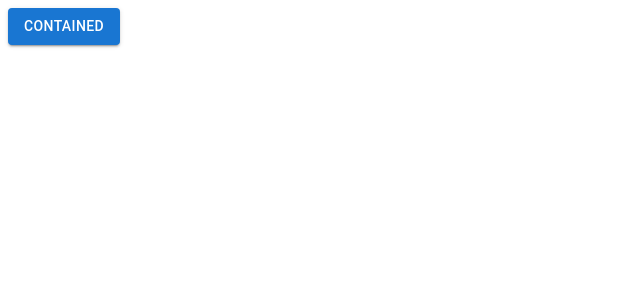
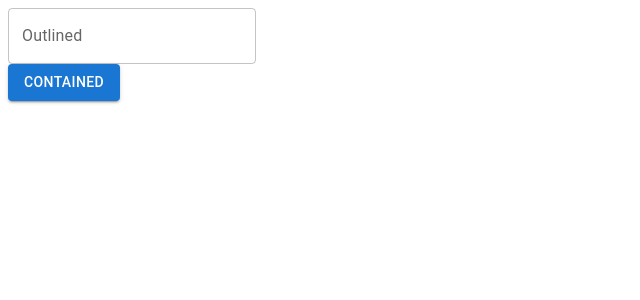
Before and after one commit to JoshuaJonesTS/material-ui-practice-for-TS, a React (Create React App) app: page / in a window 1280 px wide. Shown: the top 300 px of the page, without its empty margins (0-640 px from the left). Built offline with nearby package versions, Linux system fonts and the light colour scheme.

Commit message:
Import text field

```diff
--- a/src/App.js
+++ b/src/App.js
@@ -1,8 +1,10 @@
 import MainButton from "./blocks/Button/MainButton";
+import MainTextField from "./blocks/TextField/MainTextField";
 
 function App() {
   return (
     <div className="App">
+      <MainTextField></MainTextField>
       <MainButton></MainButton>
     </div>
   );
```
